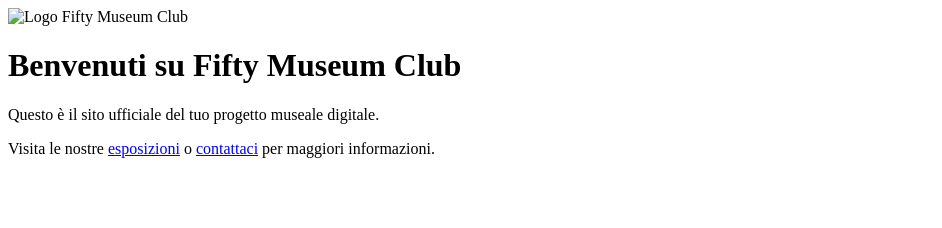
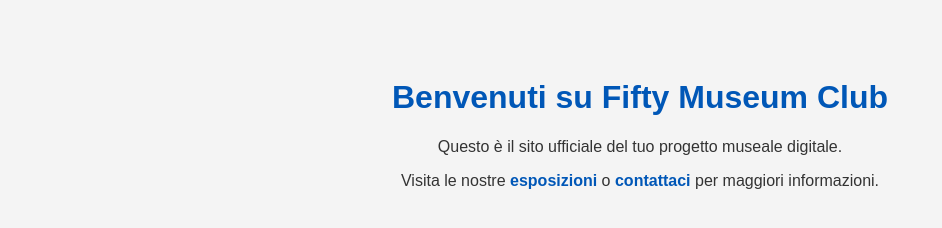
Before and after one commit to FIFTYMUSEUMCLUB/studious, a plain HTML site: page index.html in a window 1280 px wide. Shown: the whole page, without its empty margins (0-942 px from the left). Drawn offline with Linux system fonts and the light colour scheme.

Commit message:
Update index.html

```diff
--- a/index.html
+++ b/index.html
@@ -1,36 +1,28 @@
 <!DOCTYPE html>
-<html>
+<html lang="it">
 <head>
-  <title>Benvenuto!</title>
+  <meta charset="UTF-8">
+  <meta name="viewport" content="width=device-width, initial-scale=1.0">
+  <title>Benvenuti su Fifty Museum Club</title>
+  <style>
+    body {
+      font-family: Arial, sans-serif;
+      background-color: #f4f4f4;
+      color: #333;
+      text-align: center;
+      padding: 50px;
+    }
+    h1 {
+      color: #0057b7;
+    }
+    a {
+      text-decoration: none;
+      color: #0057b7;
+      font-weight: bold;
+    }
+  </style>
 </head>
 <body>
-<img src="logo.png" alt="Logo Fifty Museum Club" style="body {margin: 0;
-    padding: 0;
-    background-image: url('sfondo.jpg');
-    background-size: cover;
-    background-position: center;
-    background-repeat: no-repeat;
-    font-family: Arial, sans-serif;
-    color: white;
-    text-align: center;
-    height: 100vh;
-    display: flex;
-    flex-direction: column;
-    justify-content: center;
-  }
-
-  h1 {
-    background-color: rgba(0, 0, 0, 0.6);
-    padding: 20px;
-    border-radius: 10px;
-  }
-
-  p {
-    background-color: rgba(0, 0, 0, 0.5);
-    padding: 10px;
-    border-radius: 8px;
-    max-width: 600px;
-    margin: 10px auto;">
   <h1>Benvenuti su Fifty Museum Club</h1>
   <p>Questo è il sito ufficiale del tuo progetto museale digitale.</p>
   <p>Visita le nostre <a href="#">esposizioni</a> o <a href="#">contattaci</a> per maggiori informazioni.</p>
```
